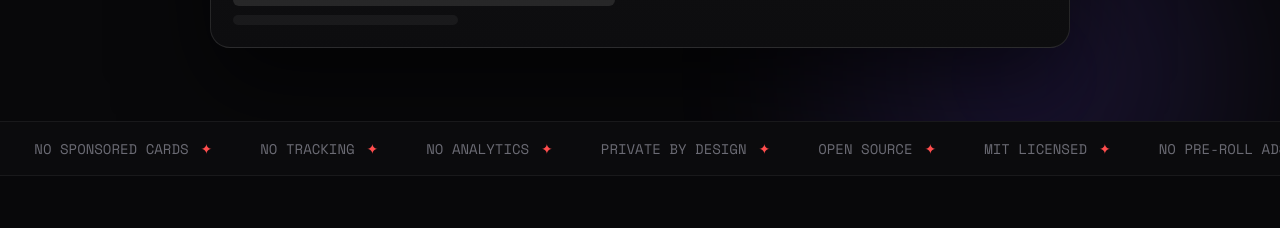
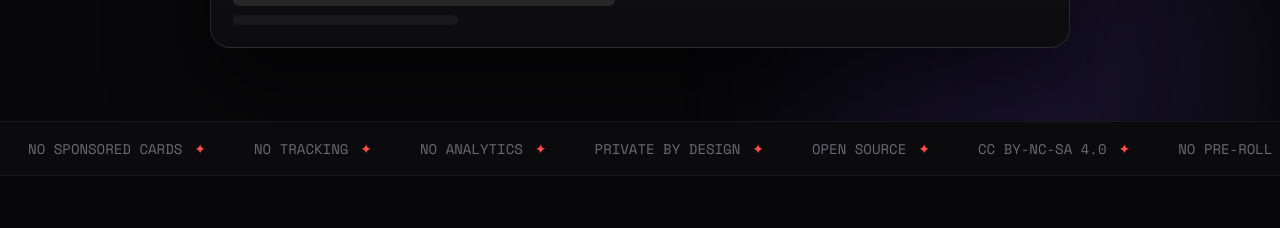
Before and after one commit to inajaf/you-ads-blocker, a React (Vite) app: page / in a window 1280 px wide. Shown: the part 1080-1308 px from the top of the page. Built offline with nearby package versions, Linux system fonts and the light colour scheme; a web font is replaced by a local one.

Commit message:
fix(landing): update marquee text to CC BY-NC-SA 4.0

```diff
--- a/src/landing/content.ts
+++ b/src/landing/content.ts
@@ -63,5 +63,5 @@ export const MARQUEE_ITEMS: readonly string[] = [
   'NO ANALYTICS',
   'PRIVATE BY DESIGN',
   'OPEN SOURCE',
-  'MIT LICENSED',
+  'CC BY-NC-SA 4.0',
 ] as const
```
